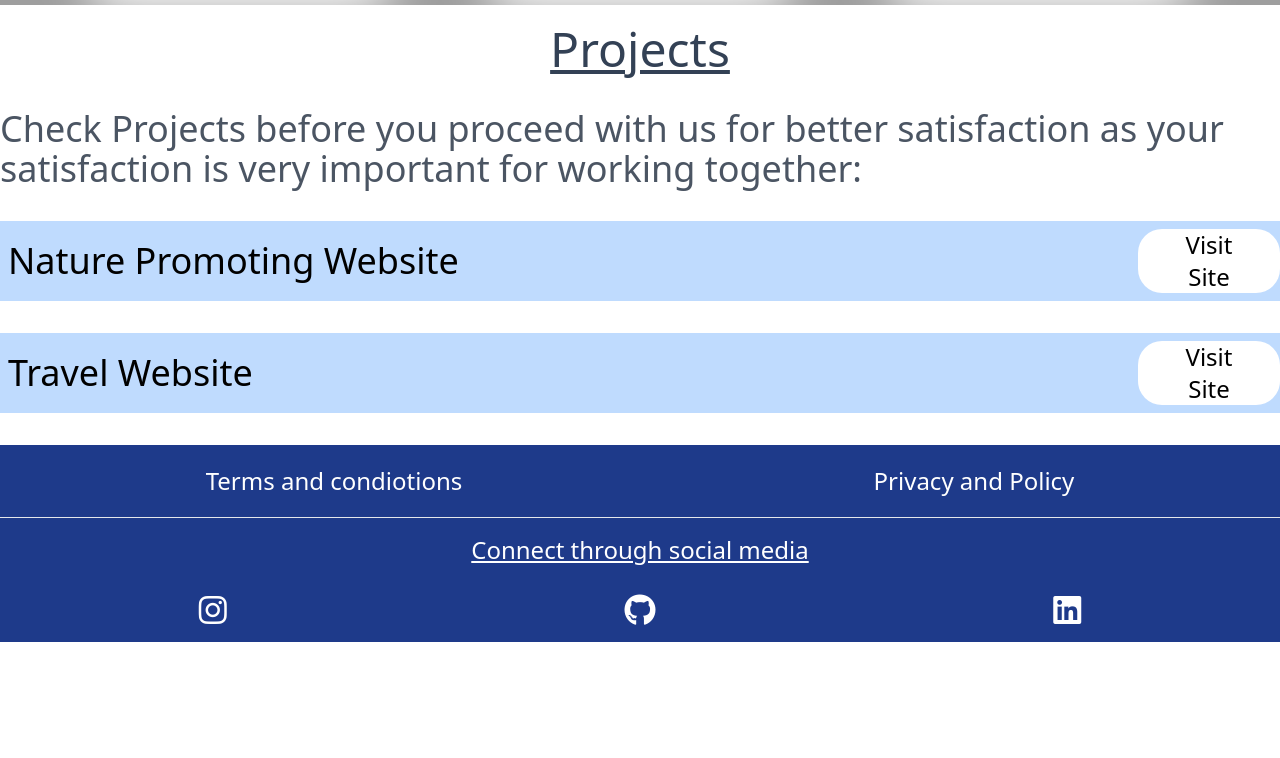
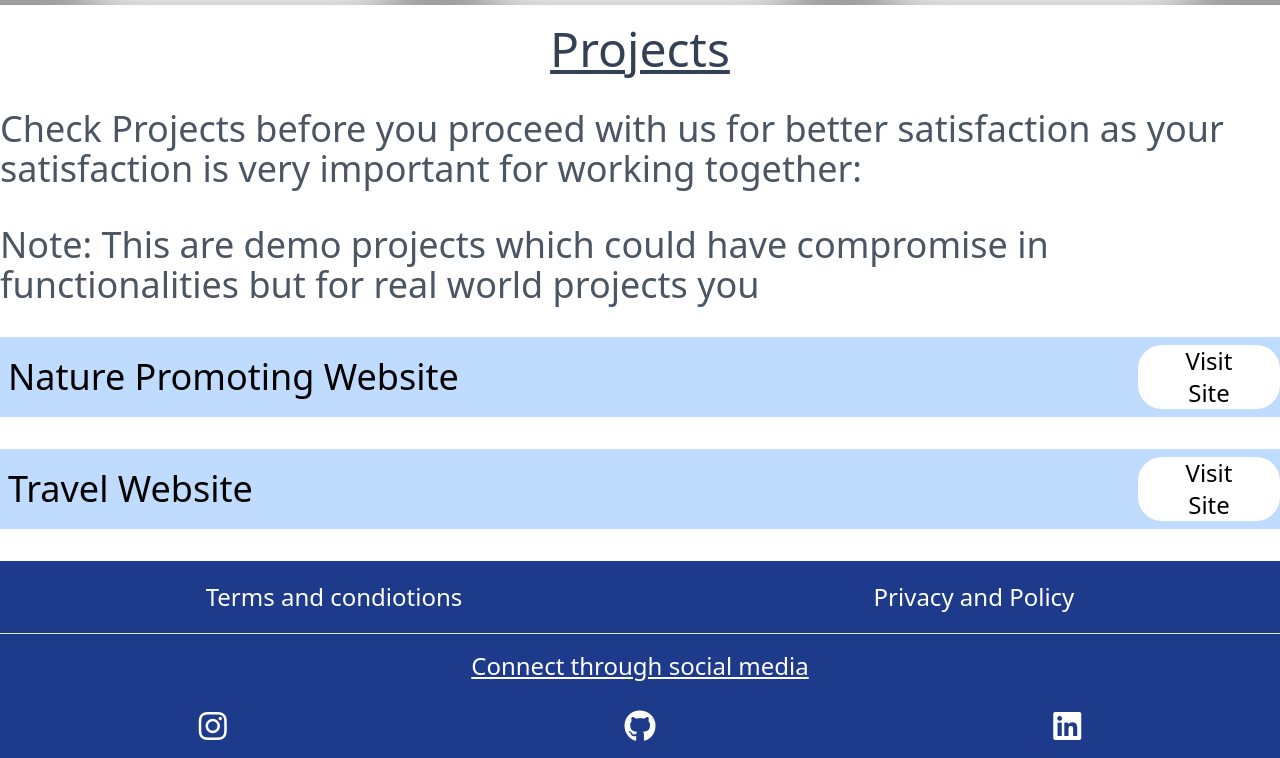
Before and after one commit to devloper7/services, a plain HTML site: page index.html in a window 1280 px wide. Shown: the part 2155-2913 px from the top of the page. Before the commit the page ends 2797 px from the top, so only its background shows below. Drawn offline with Linux system fonts and the light colour scheme; grey boxes are pictures that could not be loaded.

Commit message:
Update index.html

```diff
--- a/index.html
+++ b/index.html
@@ -128,7 +128,7 @@
         <h2 class="text-center text-lg sm:text-2xl md:text-4xl lg:text-5xl text-slate-700 pt-5 underline" >Projects</h2>
 
         <p class="mt-9 mb-8 text-gray-600 sm:text-lg md:text-2xl lg:text-4xl ">Check Projects before you proceed with us for better satisfaction as your satisfaction is very important for working together:  </p>
-
+         <p class="mt-9 mb-8 text-gray-600 sm:text-lg md:text-2xl lg:text-4xl ">Note: This are demo projects which could have compromise in functionalities but for real world projects you   </p>
 
     <div class="both flex justify-around bg-blue-200 items-center py-2 mb-8">
         <div class="items  w-full px-2 sm:text-2xl md:text-4xl py-1"><a href="https://devloper7.github.io/nature_project/">Nature Promoting Website</a>
```
